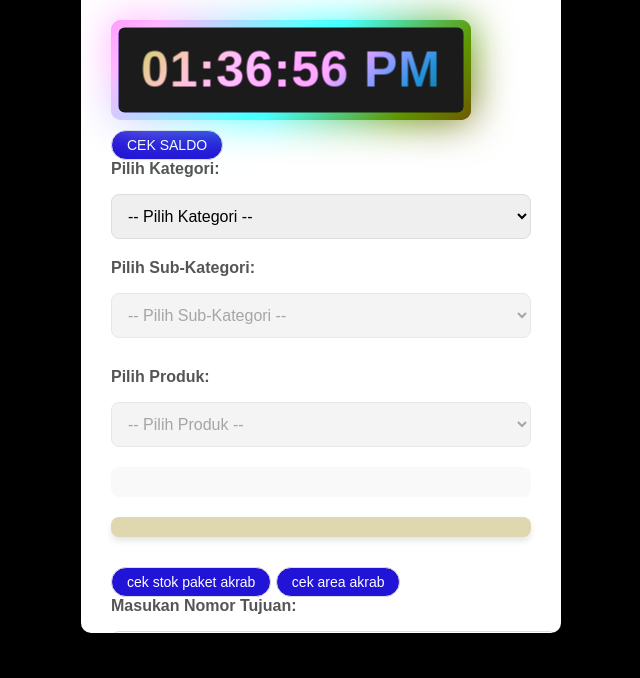
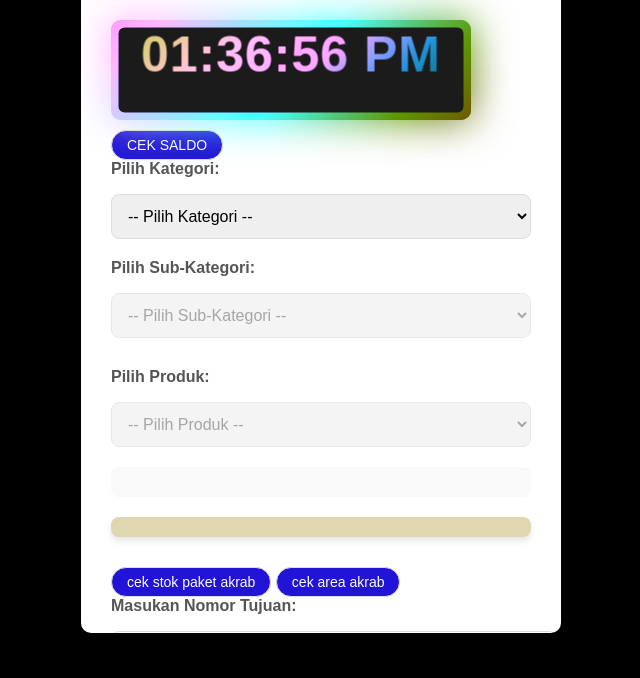
Before and after one commit to robychanel/jm, a plain HTML site: page index.html in a window 1280 px wide. Shown: the whole page, without its empty margins (349-989 px from the left). Drawn offline with Linux system fonts and the light colour scheme.

Commit message:
Update style.css

```diff
--- a/style.css
+++ b/style.css
@@ -34,7 +34,7 @@ html,body{
   text-align: center;
 }
 .display #time{
-  line-height: 85px;
+  line-height: 55px;
   color: #fff;
   font-size: 50px;
   font-weight: 600;
```
